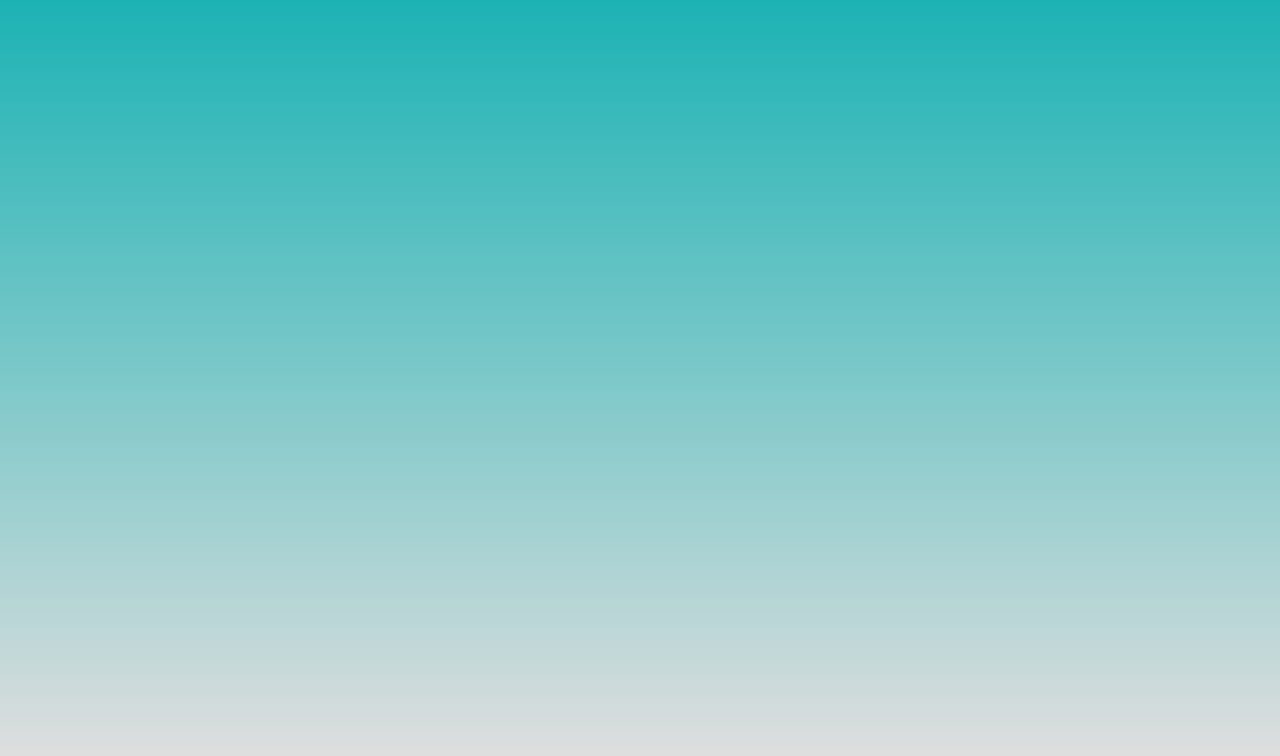
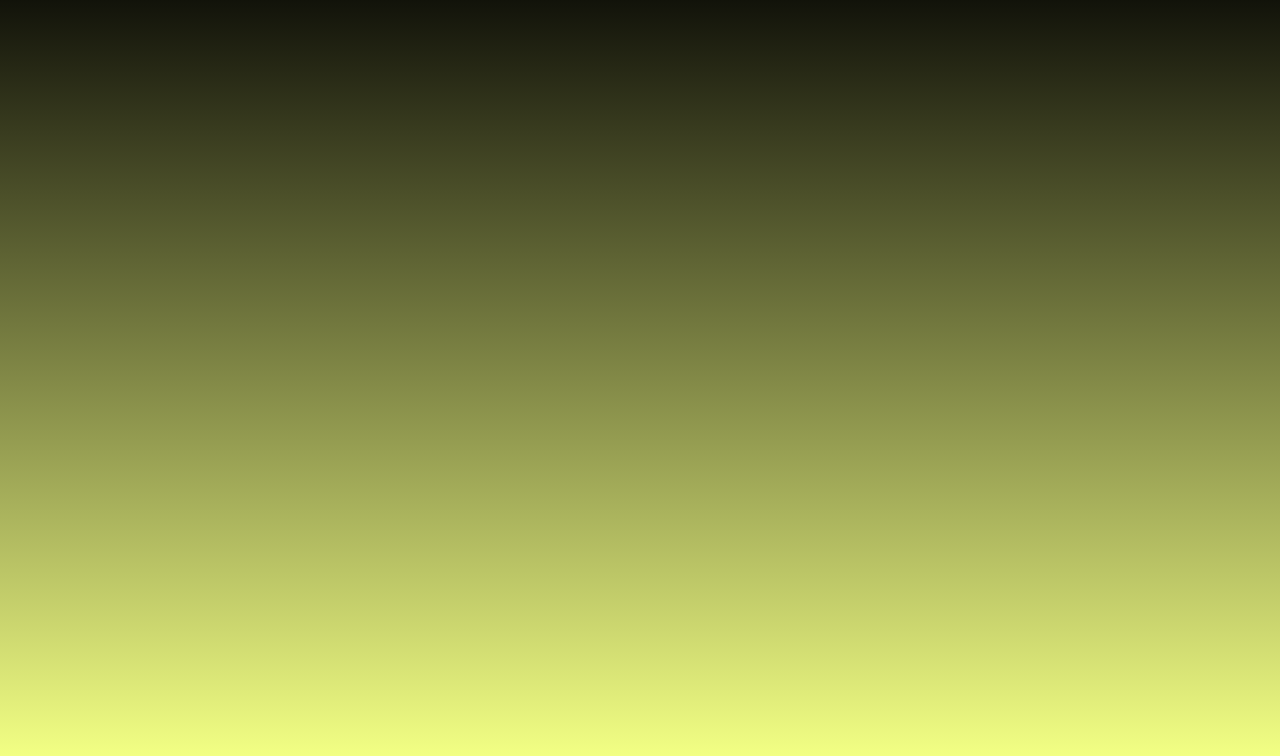
Before and after one commit to AliDABoyu/My-Website, a plain HTML site: page index.html in a window 1280 px wide. Shown: the part 60-816 px from the top of the page. Drawn offline with Linux system fonts and the light colour scheme.

Commit message:
Update index.html

```diff
--- a/index.html
+++ b/index.html
@@ -3,7 +3,7 @@
   <style>
      body{
          text-align: center;
-         background-image: linear-gradient(rgb(13, 175, 177), rgb(222, 222, 222));
+         background-image: linear-gradient(rgb(0, 0, 0), rgb(242, 782, 132));
          min-width: 100%;
          min-height: 100%;
       }
```
